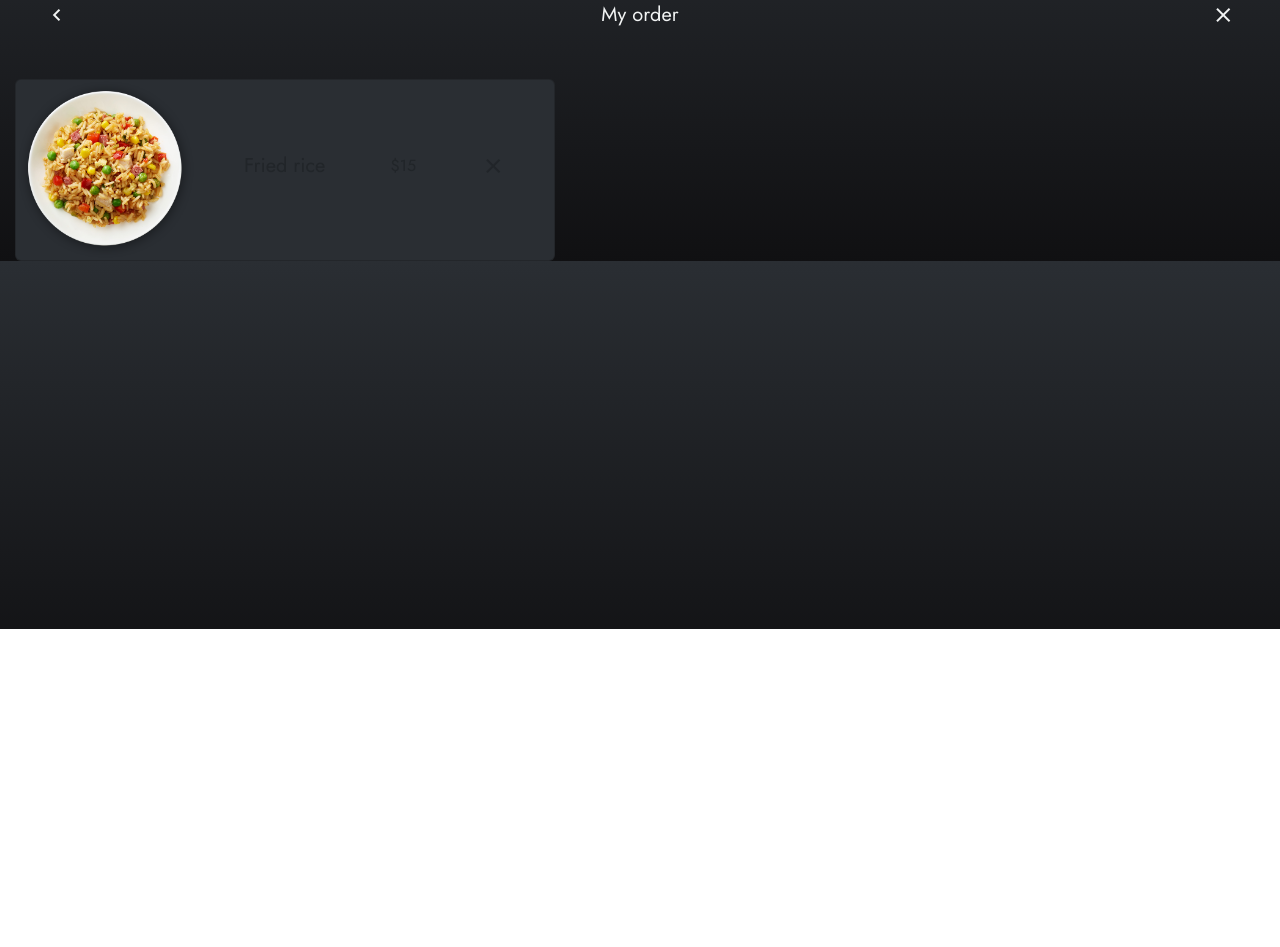
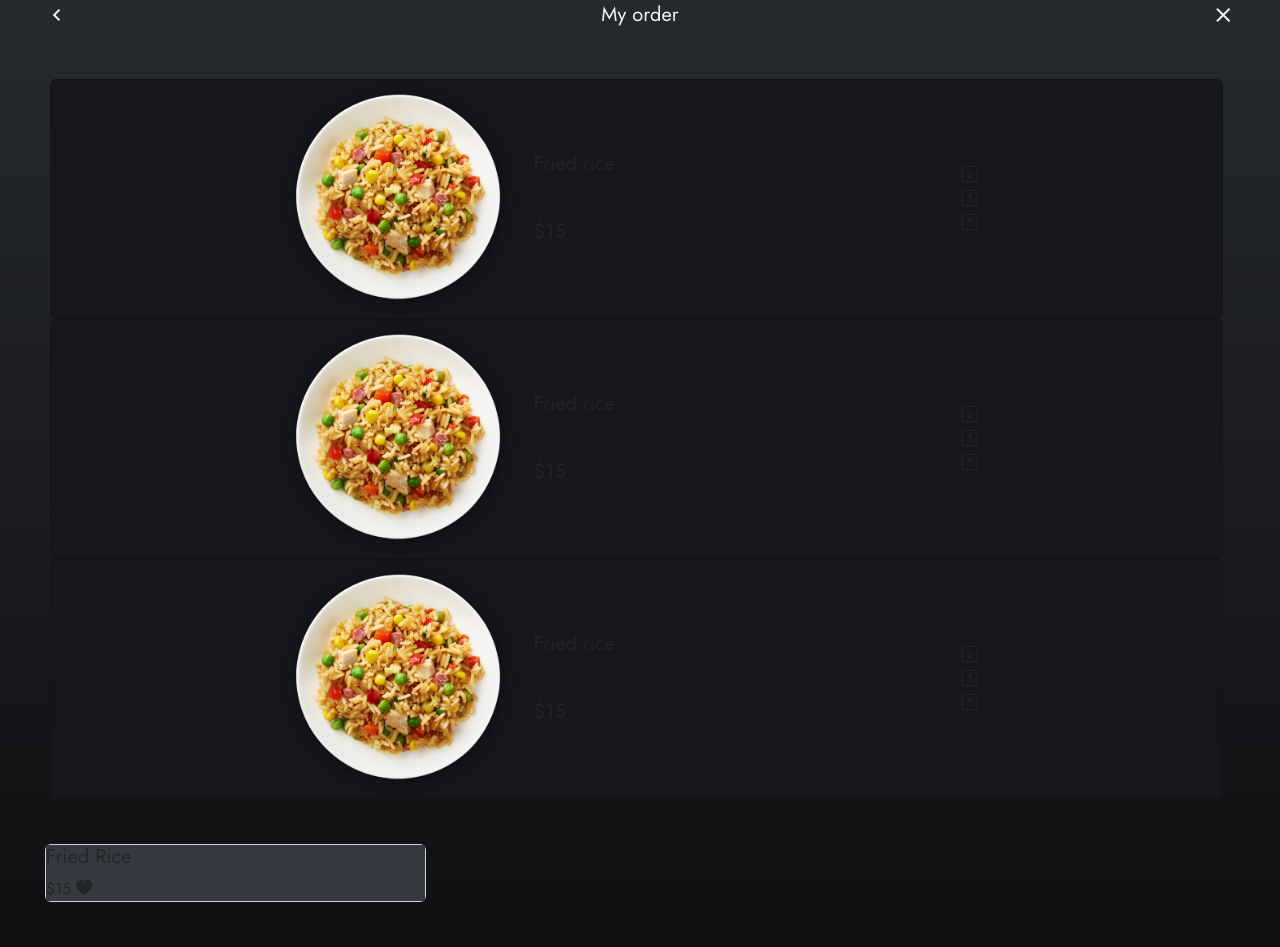
Before and after one commit to YohanaValdez/arrozmobile, a plain HTML site: page pagina3/index.html in a window 1280 px wide. Shown: the part 171-1118 px from the top of the page. Before the commit the page ends 800 px from the top, so only its background shows below. Drawn offline with nearby package versions, Linux system fonts and the light colour scheme.

Commit message:
otro commit

```diff
--- a/pagina3/index.html
+++ b/pagina3/index.html
@@ -46,17 +46,79 @@
       </div>
       <!--fin seleccion-->
       <!--Tarjetas-->
-      <div class="card col-10 cardpag3" style="max-width: 540px;">
+      <div class="card col-11 cardpag3">
         <div class="row card2 g-0">
           <div class="col-4">
             <img src="./img/fried rice.png" class="img-fluid rounded-start" alt="...">
           </div>
           <div class="col-8">
             <div class="card-body">
+              <div class="cardbody1">
               <h5 class="card-title">Fried rice</h5>
               <span>$15</span>
-              <i class="material-icons notif">clear</i>
             </div>
+            <div class="icons">
+              <i class="bi bi-arrow-down-square"></i>
+              <i class="bi bi-1-square iconselec"></i>
+              <i class="bi bi-arrow-up-square"></i>
+          </div>
           </div>
         </div>
       </div>
+      </div>
+      <div class="card col-11 cardpag3">
+        <div class="row card2 g-0">
+          <div class="col-4">
+            <img src="./img/fried rice.png" class="img-fluid rounded-start" alt="...">
+          </div>
+          <div class="col-8">
+            <div class="card-body">
+              <div class="cardbody1">
+              <h5 class="card-title">Fried rice</h5>
+              <span>$15</span>
+            </div>
+            <div class="icons">
+              <i class="bi bi-arrow-down-square"></i>
+              <i class="bi bi-1-square iconselec"></i>
+              <i class="bi bi-arrow-up-square"></i>
+          </div>
+          </div>
+        </div>
+      </div>
+      </div>
+      <div class="card col-11 cardpag3">
+        <div class="row card2 g-0">
+          <div class="col-4">
+            <img src="./img/fried rice.png" class="img-fluid rounded-start" alt="...">
+          </div>
+          <div class="col-8">
+            <div class="card-body">
+              <div class="cardbody1">
+              <h5 class="card-title">Fried rice</h5>
+              <span>$15</span>
+            </div>
+            <div class="icons">
+              <i class="bi bi-arrow-down-square"></i>
+              <i class="bi bi-1-square iconselec"></i>
+              <i class="bi bi-arrow-up-square"></i>
+          </div>
+          </div>
+        </div>
+      </div>
+      </div>
+      <div class="row contenedor-tarjetas">
+        <div class="col-4">
+          <div class="card">
+          <div class="card-body3">
+           <h5 class="card-title">Fried Rice</h5>
+           <div class="precio">
+           <span>$15</span>
+           <i class="bi bi-heart-fill"></i>
+          </div>
+          </div>
+          </div>
+        </div>
+      </div>
+      <script src="https://cdn.jsdelivr.net/npm/bootstrap@5.3.0-alpha1/dist/js/bootstrap.bundle.min.js" integrity="sha384-w76AqPfDkMBDXo30jS1Sgez6pr3x5MlQ1ZAGC+nuZB+EYdgRZgiwxhTBTkF7CXvN" crossorigin="anonymous"></script>
+</body>
+</html>
--- a/pagina3/style/style.css
+++ b/pagina3/style/style.css
@@ -32,14 +32,35 @@ h1 {
 }
 .cardpag3 {
   display: flex !important;
-  margin-left: 15px !important;
-  background-color: var(--primary-color) !important;
+  margin-left: 50px !important;
+  background-color: rgba(22,23,27,255) !important;
+  align-items: center !important;
 }
 .card-body {
   display: flex !important;
-  justify-content: space-around !important;
+  justify-content: space-between !important;
+  height: 20vh !important;
 }
 .card2 {
-  display: flex I !important;
+  display: flex !important;
   align-items: center !important;
+  margin-left: 20px !important;
+  margin-right: 20px !important;
 }
+.cardbody1 {
+  display: flex !important;
+  flex-direction: column;
+  justify-content: space-around;
+  font-size: 20px;
+}
+.icons{
+  display: flex !important;
+  flex-direction: column !important;
+  justify-content: center !important;
+ }
+ .contenedor-tarjetas {
+  padding: 3.5% !important;
+}
+.card-body3 {
+  background-color: rgba(52,58,63,255) !important;
+}
```
